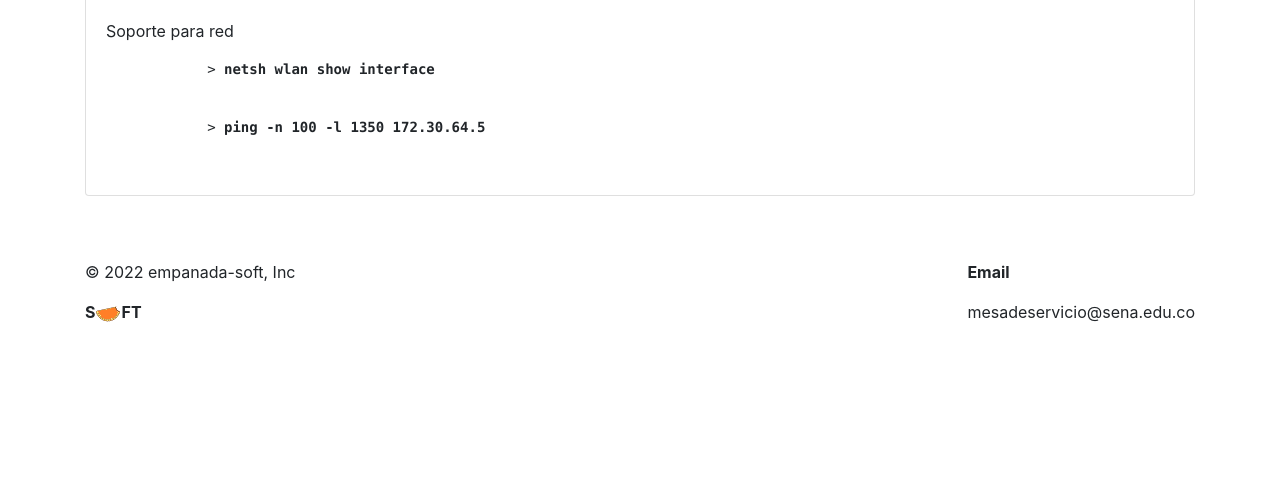
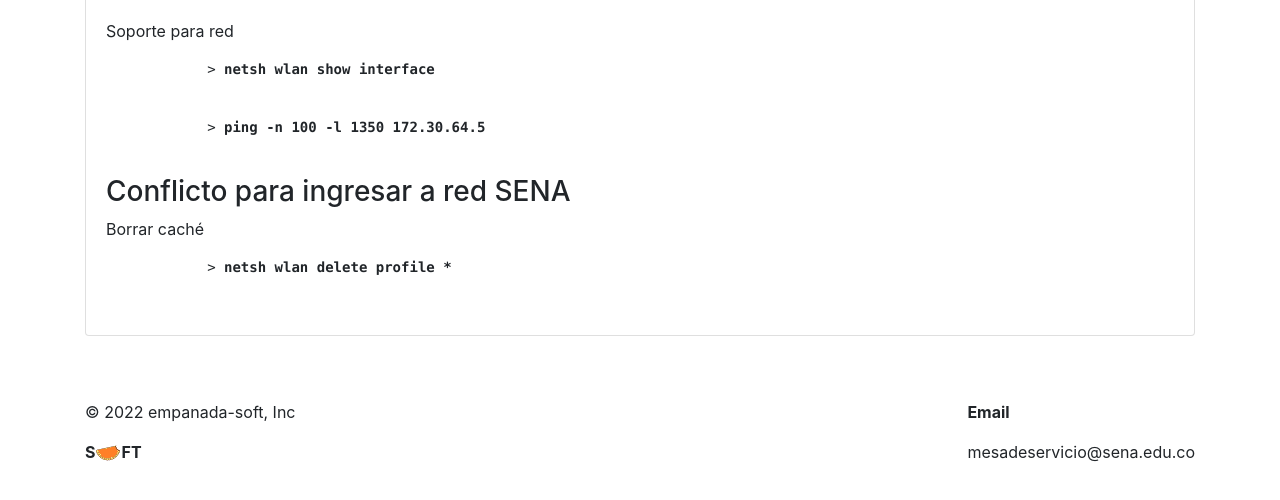
Before and after one commit to jicaicedos/webplantillaincidentes, a website: page pages/comandos.html in a window 1280 px wide. Shown: the part 150-650 px from the top of the page. Drawn offline with nearby package versions, Linux system fonts and the light colour scheme; files that its build step writes are made by us from their sources; files whose address does not match are found by name.

Commit message:
comando borrar cache para redes

```diff
--- a/pages/comandos.html
+++ b/pages/comandos.html
@@ -75,6 +75,11 @@
         <pre>
             > <code><strong>ping -n 100 -l 1350 172.30.64.5</strong></code>
         </pre>
+        <h3>Conflicto para ingresar a red SENA</h3>
+        <p>Borrar caché</p>
+        <pre>
+            > <code><strong>netsh wlan delete profile *</strong></code>
+        </pre>
       </div>
     </div>
     <br>
```
